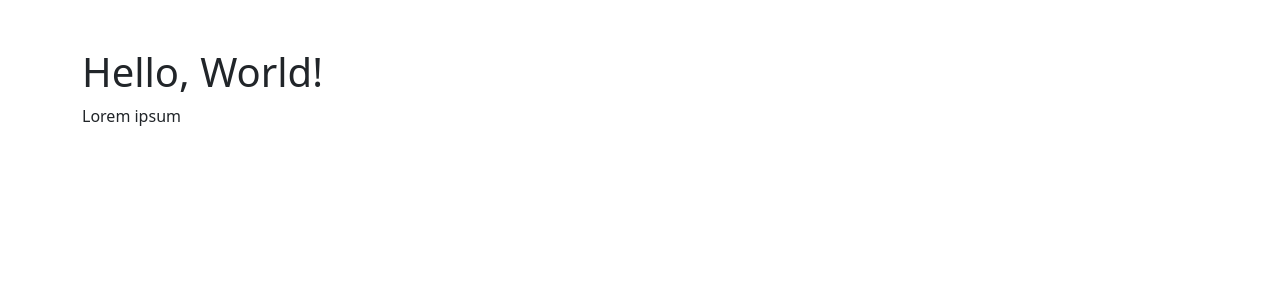
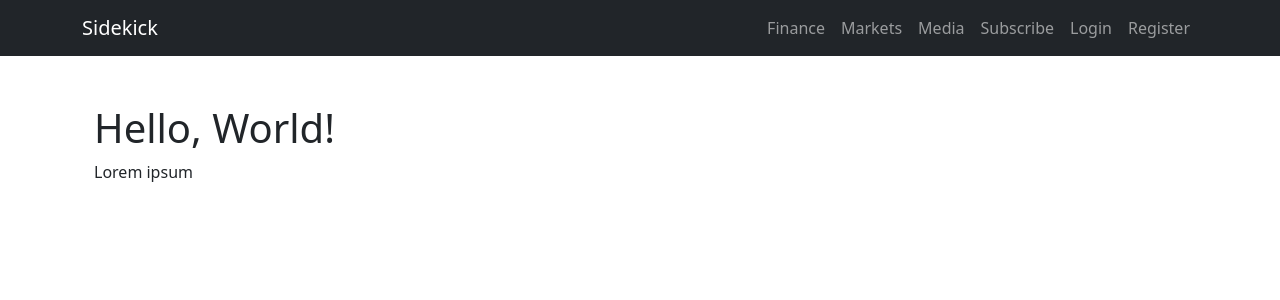
Before and after one commit to rhong99/Sidekick, a Django app: page / in a window 1280 px wide. Shown: the top 300 px of the page. Run offline with Django 4.2, Linux system fonts and the light colour scheme.

Commit message:
Format with bootstrap 5

```diff
--- a/static/css/style.css
+++ /dev/null
@@ -1,3 +0,0 @@
-.note-li{
-    color: grey;
-}
--- a/static/templates/base.html
+++ b/static/templates/base.html
@@ -1,5 +1,5 @@
+<!doctype html>
 {% load static %}
-<!doctype html>
 <html lang="en">
 <head>
     <meta charset="UTF-8">
@@ -9,10 +9,32 @@
     <link href="https://cdn.jsdelivr.net/npm/bootstrap@5.2.2/dist/css/bootstrap.min.css" rel="stylesheet" integrity="sha384-Zenh87qX5JnK2Jl0vWa8Ck2rdkQ2Bzep5IDxbcnCeuOxjzrPF/et3URy9Bv1WTRi" crossorigin="anonymous">
 </head>
 <body>
-    <div class="container my-5">
-        {% block content %}
-        {% endblock %}
-    </div>
+    <header>
+        <nav class="navbar navbar-expand-md navbar-dark bg-dark">
+            <div class="container">
+                <a class="navbar-brand mr-4" href="">Sidekick</a>
+                <button class="navbar-toggler" type="button" data-toggle="collapse" data-target="#navbarToggle" aria-controls="navbarToggle" aria-expanded="false" aria-label="Toggle navigation">
+                    <span class="navbar-toggler-icon"></span>
+                </button>
+                <div class="collapse navbar-collapse" id="navbarToggle">
+                    <div class="navbar-nav ms-auto">
+                        <a class="nav-item nav-link" href="#">Finance</a>
+                        <a class="nav-item nav-link" href="#">Markets</a>
+                        <a class="nav-item nav-link" href="#">Media</a>
+                        <a class="nav-item nav-link" href="#">Subscribe</a>
+                        <a class="nav-item nav-link" href="#">Login</a>
+                        <a class="nav-item nav-link" href="#">Register</a>
+                    </div>
+                </div>
+            </div>
+        </nav>
+    </header>
+    <main role="main" class="container">
+        <div class="container my-5">
+            {% block content %}
+            {% endblock %}
+        </div>
+    </main>
     <script src="https://cdn.jsdelivr.net/npm/bootstrap@5.2.2/dist/js/bootstrap.bundle.min.js" integrity="sha384-OERcA2EqjJCMA+/3y+gxIOqMEjwtxJY7qPCqsdltbNJuaOe923+mo//f6V8Qbsw3" crossorigin="anonymous"></script>
 </body>
 </html>
```
Also changed, not shown: main/templates/main/home.html (line endings or trailing spaces).
